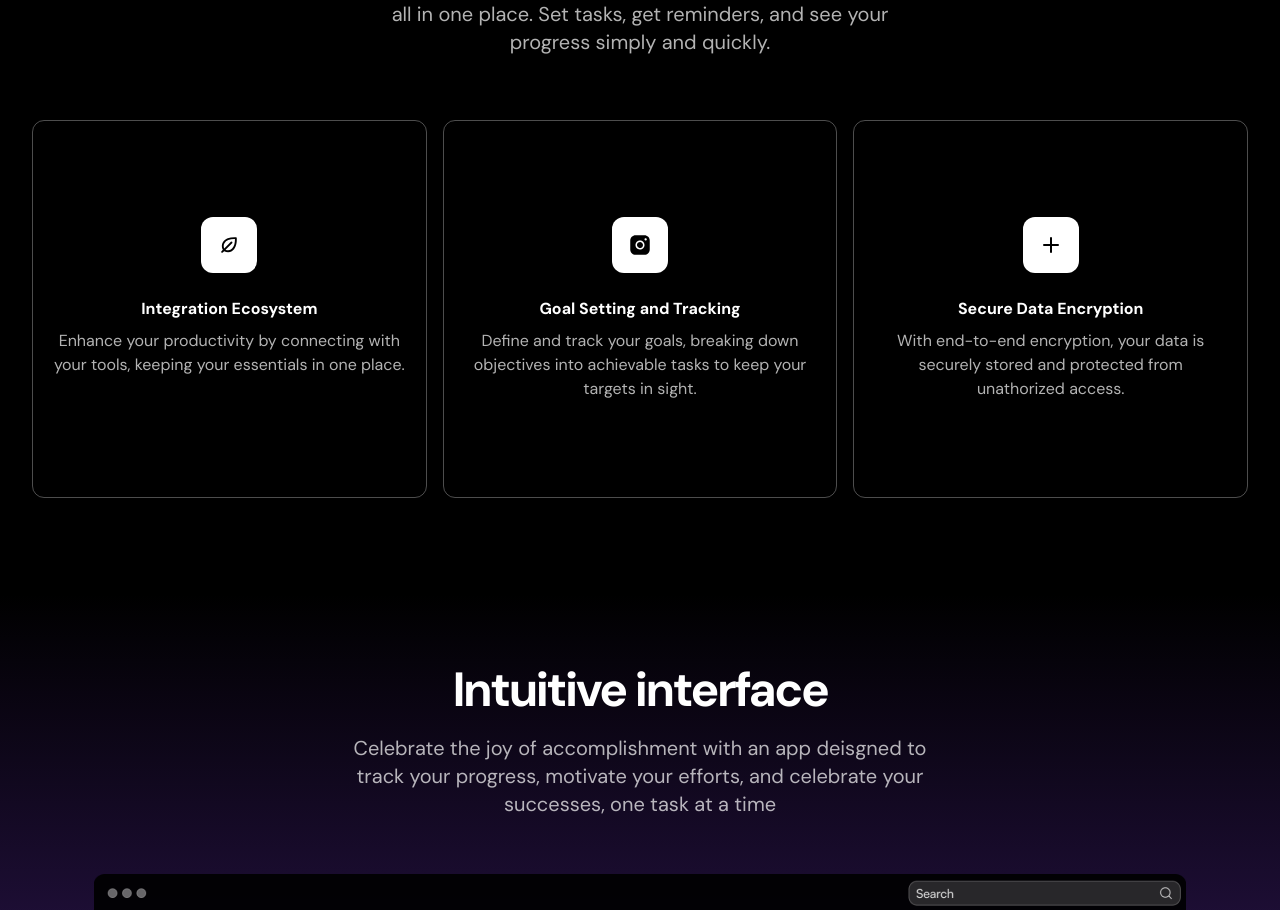
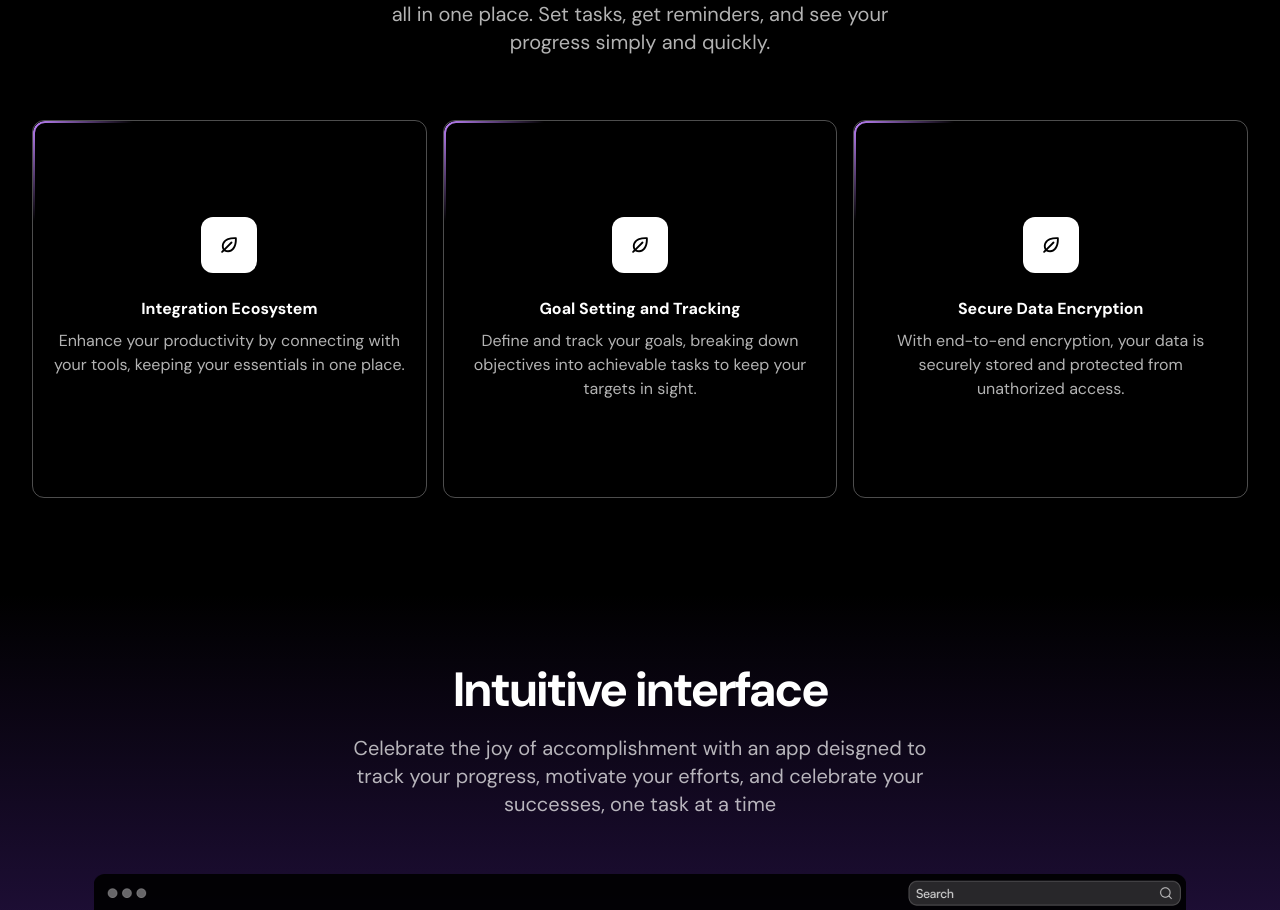
Before and after one commit to makkentoshi/app-elevate, a Next.js app: page / in a window 1280 px wide. Shown: the part 1282-2192 px from the top of the page. Built offline with nearby package versions, Linux system fonts and the light colour scheme.

Commit message:
chore: Refactor Features component to use Feature component for rendering individual features

```diff
--- /dev/null
+++ b/components/Feature.tsx
@@ -0,0 +1,48 @@
+"use client";
+import { useEffect, useRef } from "react";
+import EcosystemIcon from "../public/ecosystem.svg";
+import { motion, useMotionTemplate, useMotionValue } from "framer-motion";
+const Feature = ({
+  title,
+  description,
+}: {
+  title: string;
+  description: string;
+}) => {
+  const offsetX = useMotionValue(0);
+  const offsetY = useMotionValue(0);
+  const maskImage = useMotionTemplate`radial-gradient(100px 100px at ${offsetX}px ${offsetY}, black, transparent)`;
+  const border = useRef<HTMLDivElement | null>(null);
+  useEffect(() => {
+    const updateMousePos = (e: MouseEvent) => {
+      if (!border.current) return;
+      const borderRect = border.current?.getBoundingClientRect();
+      offsetX.set(e.x- borderRect.x);
+      offsetY.set(e.y - borderRect.y);
+    };
+    window.addEventListener("mousemove", updateMousePos);
+    return () => {
+      window.removeEventListener("mousemove", updateMousePos);
+    };
+  }, []);
+
+  return (
+    <div className="border border-white/30 px-5 py-10 text-center rounded-xl sm:flex-1 sm:py-12 lg:py-24 relative ">
+      <motion.div
+        className="absolute inset-0 border-2 border-purple-400 rounded-xl"
+        style={{
+          WebkitMaskImage: maskImage,
+          maskImage,
+        }}
+        ref={border}
+      ></motion.div>
+      <div className="inline-flex mx-auto h-14 w-14 bg-white text-black justify-center items-center rounded-xl">
+        <EcosystemIcon></EcosystemIcon>
+      </div>
+      <h3 className="mt-6 font-bold">{title}</h3>
+      <p className="mt-2 text-white/70">{description}</p>
+    </div>
+  );
+};
+
+export default Feature;
--- a/components/Features.tsx
+++ b/components/Features.tsx
@@ -1,7 +1,8 @@
 import React from "react";
 import EcosystemIcon from "../public/ecosystem.svg";
-import PlusIcon from "../public/plus.svg"
-import InstaIcon from "../public/insta.svg"
+import PlusIcon from "../public/plus.svg";
+import InstaIcon from "../public/insta.svg";
+import Feature from "./Feature";
 
 const features = [
   {
@@ -39,16 +40,7 @@ const Features = () => {
         </div>
         <div className="mt-16 flex flex-col gap-4 sm:flex-row ">
           {features.map(({ title, description }, index) => (
-            <div
-              key={title}
-              className="border border-white/30 px-5 py-10 text-center rounded-xl sm:flex-1 sm:py-12 lg:py-24 "
-            >
-              <div className="inline-flex mx-auto h-14 w-14 bg-white text-black justify-center items-center rounded-xl">
-              {React.createElement(icons[index % icons.length])}
-              </div>
-              <h3 className="mt-6 font-bold">{title}</h3>
-              <p className="mt-2 text-white/70">{description}</p>
-            </div>
+            <Feature title={title} description={description} key={title} />
           ))}
         </div>
       </div>
--- a/components/LogoTicker.tsx
+++ b/components/LogoTicker.tsx
@@ -26,7 +26,7 @@ const LogoTicker = () => {
         <h2 className="text-xl text-center text-white/70">
           Trusted by the world's most innovative teams
         </h2>
-        <div className="relative overflow-hidden mt-9 before:content-[''] after:content-[''] before:absolute after:absolute before:h-full after:h-full before:w-5 after:w-20 after:right-0 before:left-0 before:top-0 after:top-0 before:bg-[linear-gradient(to_right,#000,rgb(0,0,0,0))] after:bg-[linear-gradient(to_left,#000,rgb(0,0,0,0))]">
+        <div className="relative overflow-hidden mt-9 before:content-[''] after:content-[''] before:absolute after:absolute before:h-full after:h-full before:w-5 after:w-20 after:right-0 before:left-0 before:top-0 after:top-0 before:bg-[linear-gradient(to_right,#000,rgb(0,0,0,0))] after:bg-[linear-gradient(to_left,#000,rgb(0,0,0,0))] before:z-10">
           <motion.div
             transition={{ duration: 10, ease: "linear", repeat: Infinity }}
             initial={{ translateX: 0 }}
```
